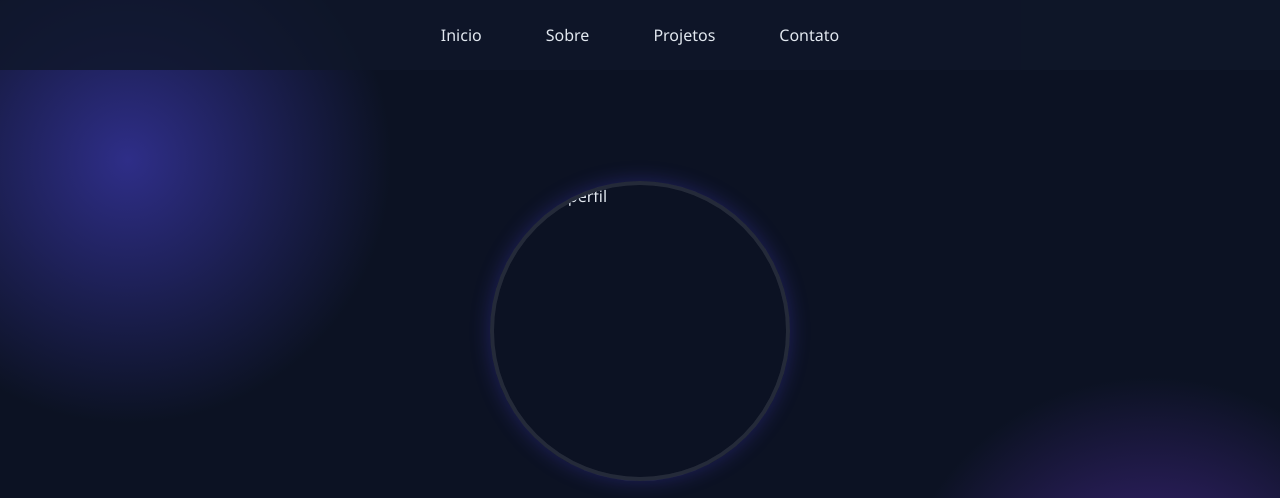
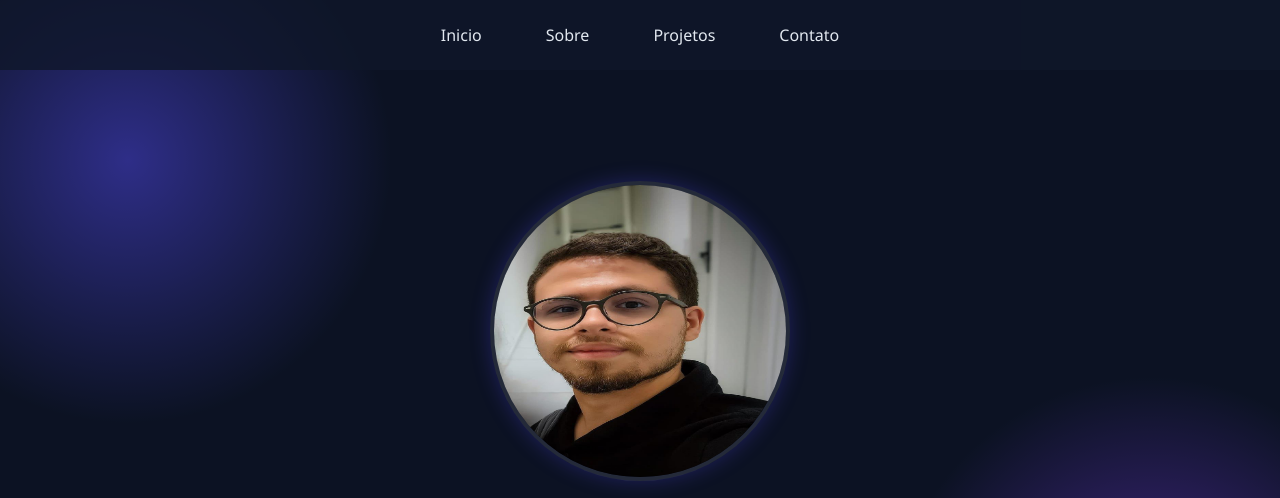
Before and after one commit to melkzed/portfolio, a plain HTML site: page index.html in a window 1280 px wide. Shown: the top 498 px of the page. Drawn offline with Linux system fonts and the light colour scheme; the site is published under a folder, as on GitHub Pages, so addresses that start at the root find nothing.

Commit message:
correção de caminho

```diff
--- a/index.html
+++ b/index.html
@@ -32,7 +32,7 @@
 
     <main id="inicio" class="cabecalho">
 
-        <img src="/img/foto_perfil.jpg" alt="foto de perfil" class="foto-perfil">
+        <img src="img/foto_perfil.jpg" alt="foto de perfil" class="foto-perfil">
         <h1>Melk Zedek</h1>
         <p class="cabecalho-subtitulo">Desenvolvedor Web</p>
 
```
